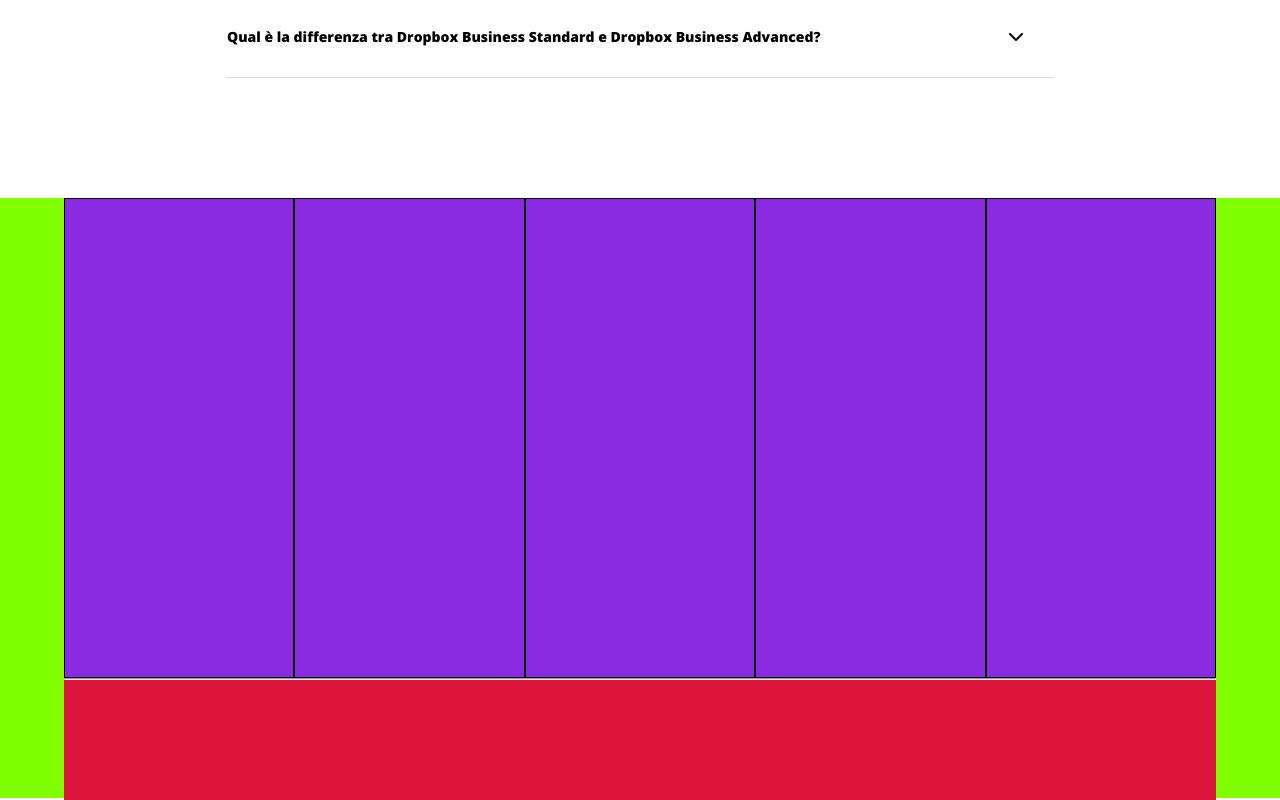
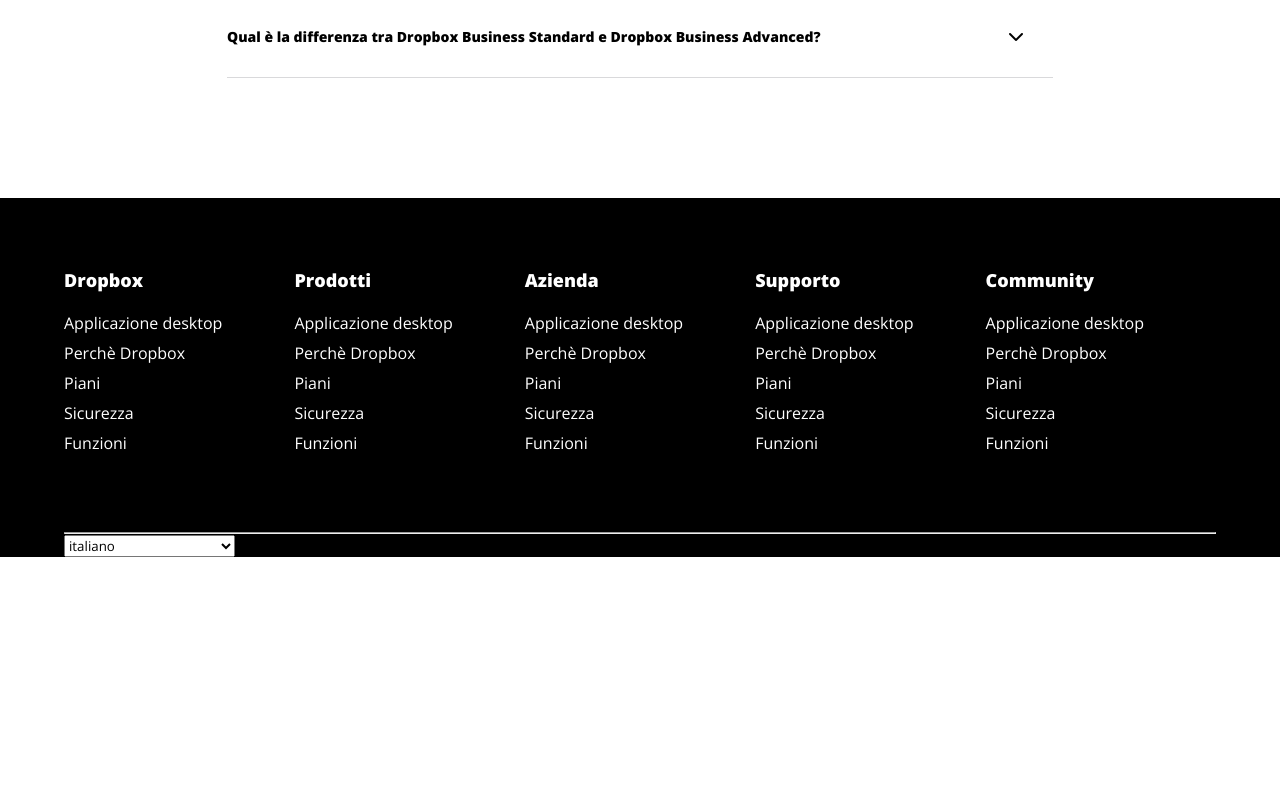
Before and after one commit to SimoneSpirito01/htmlcss-dropbox, a plain HTML site: page index.html in a window 1280 px wide. Shown: the part 5787-6587 px from the top of the page. After the commit the page ends 6344 px from the top, so only its background shows below. Drawn offline with nearby package versions, Linux system fonts and the light colour scheme; files whose address does not match are found by name.

Commit message:
footer top

```diff
--- a/css/style.css
+++ b/css/style.css
@@ -502,6 +502,10 @@ section.partner {
 
 /* **** footer **** */
 
+footer {
+    background-color: black;
+}
+
 /* footer top */
 
 .footer-top {
@@ -510,7 +514,26 @@ section.partner {
 
 .footer-top .footer-col {
     width: 20%;
+    color: white;
+    padding: 70px 0;
 }
+
+.footer-top .footer-col h4 {
+    font-size: 18px;
+    padding-bottom: 20px;
+}
+
+.footer-top .footer-col li {
+    list-style: none;
+    padding-bottom: 8px;
+}
+
+.footer-top .footer-col a {
+    text-decoration: none;
+    color: white;
+}
+
+
 
 /* footer bottom */
 
--- a/index.html
+++ b/index.html
@@ -763,18 +763,112 @@
     <!-- /main -->
 
     <!-- inizio footer -->
-    <footer class="debug">
+    <footer class="">
 
         <div class="container-jumbo">
 
             <!-- inizio footer top -->
             <div class="footer-top">
 
-                <div class="footer-col left"></div>
-                <div class="footer-col left"></div>
-                <div class="footer-col left"></div>
-                <div class="footer-col left"></div>
-                <div class="footer-col left"></div>
+                <!-- colonna footer -->
+                <div class="footer-col left">
+
+                    <!-- titolo colonna -->
+                    <h4>Dropbox</h4>
+                    <!-- /titolo colonna -->
+
+                    <!-- lista link colonna -->
+                    <ul>
+                        <li><a href="#">Applicazione desktop</a></li>
+                        <li><a href="#">Perch&egrave; Dropbox</a></li>
+                        <li><a href="#">Piani</a></li>
+                        <li><a href="#">Sicurezza</a></li>
+                        <li><a href="#">Funzioni</a></li>
+                    </ul>
+                    <!-- lista link colonna -->
+
+                </div>
+                <!-- /colonna footer -->
+
+                <!-- colonna footer -->
+                <div class="footer-col left">
+
+                    <!-- titolo colonna -->
+                    <h4>Prodotti</h4>
+                    <!-- /titolo colonna -->
+
+                    <!-- lista link colonna -->
+                    <ul>
+                        <li><a href="#">Applicazione desktop</a></li>
+                        <li><a href="#">Perch&egrave; Dropbox</a></li>
+                        <li><a href="#">Piani</a></li>
+                        <li><a href="#">Sicurezza</a></li>
+                        <li><a href="#">Funzioni</a></li>
+                    </ul>
+                    <!-- lista link colonna -->
+
+                </div>
+                <!-- /colonna footer -->
+
+                <!-- colonna footer -->
+                <div class="footer-col left">
+
+                    <!-- titolo colonna -->
+                    <h4>Azienda</h4>
+                    <!-- /titolo colonna -->
+
+                    <!-- lista link colonna -->
+                    <ul>
+                        <li><a href="#">Applicazione desktop</a></li>
+                        <li><a href="#">Perch&egrave; Dropbox</a></li>
+                        <li><a href="#">Piani</a></li>
+                        <li><a href="#">Sicurezza</a></li>
+                        <li><a href="#">Funzioni</a></li>
+                    </ul>
+                    <!-- lista link colonna -->
+
+                </div>
+                <!-- /colonna footer -->
+
+                <!-- colonna footer -->
+                <div class="footer-col left">
+
+                    <!-- titolo colonna -->
+                    <h4>Supporto</h4>
+                    <!-- /titolo colonna -->
+
+                    <!-- lista link colonna -->
+                    <ul>
+                        <li><a href="#">Applicazione desktop</a></li>
+                        <li><a href="#">Perch&egrave; Dropbox</a></li>
+                        <li><a href="#">Piani</a></li>
+                        <li><a href="#">Sicurezza</a></li>
+                        <li><a href="#">Funzioni</a></li>
+                    </ul>
+                    <!-- lista link colonna -->
+
+                </div>
+                <!-- /colonna footer -->
+
+                <!-- colonna footer -->
+                <div class="footer-col left">
+
+                    <!-- titolo colonna -->
+                    <h4>Community</h4>
+                    <!-- /titolo colonna -->
+
+                    <!-- lista link colonna -->
+                    <ul>
+                        <li><a href="#">Applicazione desktop</a></li>
+                        <li><a href="#">Perch&egrave; Dropbox</a></li>
+                        <li><a href="#">Piani</a></li>
+                        <li><a href="#">Sicurezza</a></li>
+                        <li><a href="#">Funzioni</a></li>
+                    </ul>
+                    <!-- lista link colonna -->
+
+                </div>
+                <!-- /colonna footer -->
 
             </div>
             <!-- footer top -->
@@ -783,6 +877,17 @@
 
             <!-- inizio footer bottom -->
             <div class="footer-bottom">
+
+                <select name="lingua" id="lingua">
+                    <option value="italiano">italiano</option>
+                    <option value="English (United States)">English (United States)</option>
+                    <option value="Español (Latinoamérica)">Español (Latinoamérica)</option>
+                    <option value="Français">Français</option>
+                    <option value="Deutsch">Deutsch</option>
+                    <option value="Dansk">Dansk</option>
+                    <option value="Português (Brasil)">Português (Brasil)</option>
+                    <option value="日本語">日本語</option>
+                </select>
 
             </div>
             <!-- /footer bottom -->
```
